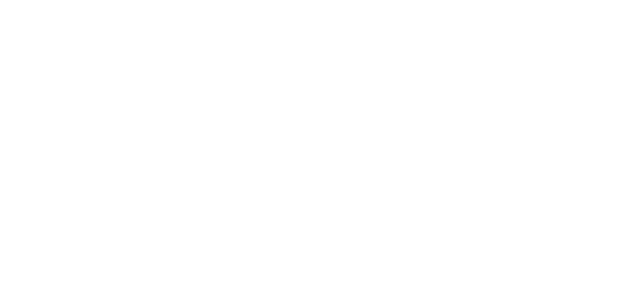
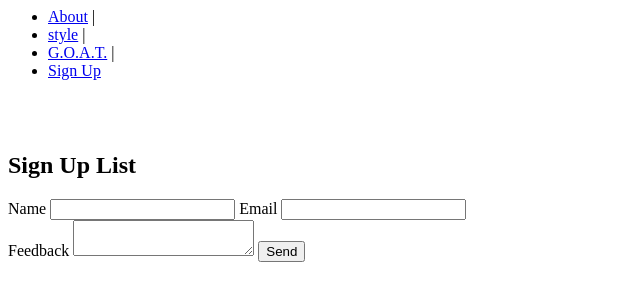
Before and after one commit to alaJream/VIERA-sps, a plain HTML site: page index.html in a window 1280 px wide. Shown: the whole page, without its empty margins (0-640 px from the left). Drawn offline with nearby package versions, Linux system fonts and the light colour scheme.

Commit message:
added css/js links and email sign up form

```diff
--- a/index.html
+++ b/index.html
@@ -1,18 +1,64 @@
 <html>
     <head>
         <title>VIERA Single Page Site</title>
+        <link href="styles.css" rel="stylesheet">
+        <link href="https://unpkg.com/aos@2.3.1/dist/aos.css" rel="stylesheet">
     </head>
     <body>
         <main>
+            <nav id="">
+                <h1></h1>
+                <ul>
+                    <li><a href="#about">About</a> | </li>
+					<li><a href="#style">style</a> | </li>
+					<li><a href="#tweener">G.O.A.T.</a> | </li>
+					<li><a href="#contact">Sign Up</a></li>
+                </ul>
+            </nav>
             <section>
 
             </section>
             <section>
 
             </section>
+            <section>
+
+            </section>
+            <section>
+
+            </section>
+            <section id="contact">
+                <br>
+				<br>
+				<h2>Sign Up List</h2>
+				<form>
+				<div>
+					<label>
+						Name
+						<input type="text">
+					</label>
+
+					<label>
+						Email
+						<input type="email">
+					</label>
+				</div>
+				<div>
+					<label>
+						Feedback
+						<textarea></textarea>
+					</label>
+
+					<button type="submit">Send</button>
+					<br>
+					<br>
+					<br>
+                </section>
         </main>
-        <footer>
-
-        </footer>
+        <script src="https://unpkg.com/aos@2.3.1/dist/aos.js"></script>
+        <script>
+			// Initializing animate on scroll
+			AOS.init();
+		 </script>
     </body>
 </html>
```
